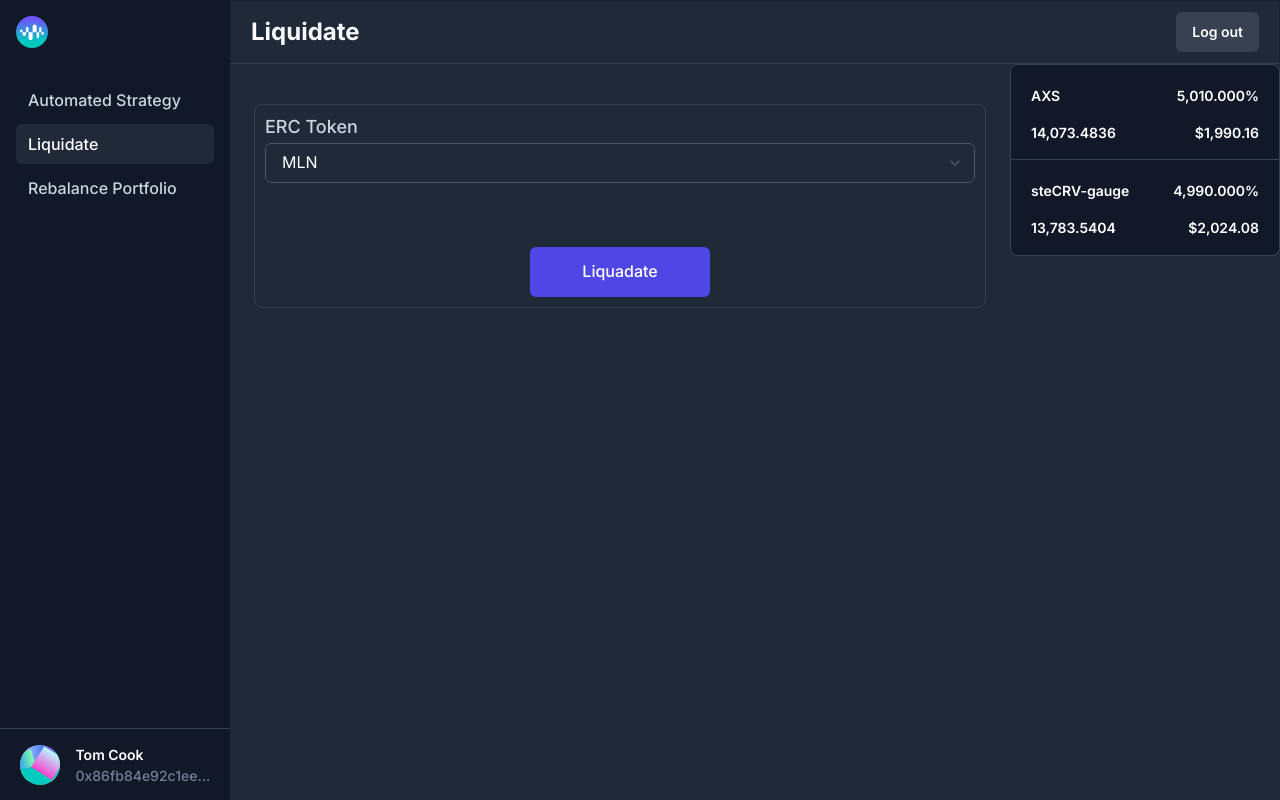
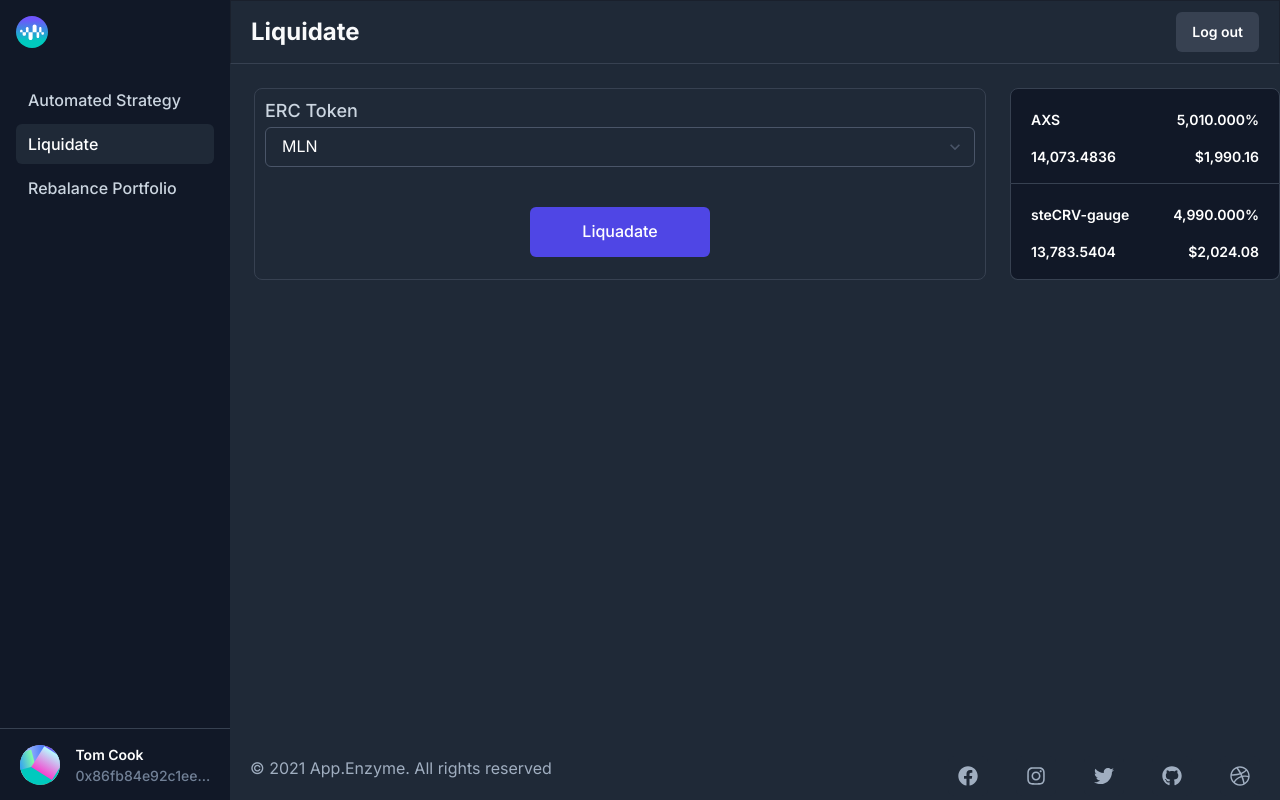
Before and after one commit to kavinm/DeFiSummerEnzymeBot, a React (Create React App) app in the folder src/client/: page /liquidate in a window 1280 px wide. Built offline with nearby package versions, Linux system fonts and the light colour scheme.

Commit message:
footer layout

```diff
--- /dev/null
+++ b/src/client/src/components/shared/Footer.tsx
@@ -0,0 +1,83 @@
+import React from 'react';
+import {
+  Text,
+  Button,
+  useColorModeValue,
+  VisuallyHidden,
+  Flex,
+  ButtonProps
+} from '@chakra-ui/react';
+import { FaDribbble, FaFacebook, FaGithub, FaInstagram, FaTwitter, } from 'react-icons/fa';
+
+
+
+interface SocialButtonProps extends ButtonProps {
+  label: string
+  href: string
+}
+
+const SocialButton:React.FC<SocialButtonProps> = ({
+  children,
+  label,
+  href,
+  ...props
+} ) => {
+  return (
+    <Button
+      bg={useColorModeValue('accentSurface','accentSurface')}
+      as={'a'}
+      href={href}
+      display={'inline-flex'}
+      alignItems={'center'}
+      justifyContent={'center'}
+      transition={'background 0.3s ease'}
+      _hover={{background:"transparent",
+      }}
+      _active={{background:"transparent"}}
+      p="0px"
+      {...props}
+    >
+      <VisuallyHidden>{label}</VisuallyHidden>
+      {children}
+    </Button>
+  );
+};
+
+const Footer: React.FC = () => {
+  return (
+    <Flex
+      color="gray.400"
+      justifyContent="space-between"
+      position="absolute"
+      bottom="0px"
+      w="100%"
+      p="20px"
+      h="64px"
+    >
+      <Text color="gray.400" as="span"  > &copy; 2021 App.Enzyme. All rights reserved</Text>
+      <Flex justifyContent="space-around"  direction={'row'}  >
+           <SocialButton label={'Facebook'} href={'#'} mr="28px">
+           <FaFacebook fontSize="20px"/>
+          </SocialButton>
+
+          <SocialButton label={'Instagram'} href={'#'} mr="28px">
+          <FaInstagram fontSize="20px"  />
+          </SocialButton>
+
+          <SocialButton label={'Twitter'} href={'#'} mr="28px">
+          <FaTwitter fontSize="20px" />
+          </SocialButton>
+
+           <SocialButton label={'Github'} href={'#'} mr="28px">
+           <FaGithub fontSize="20px" />
+           </SocialButton>
+           <SocialButton label={'Dribbble'} href={'#'}>
+           <FaDribbble fontSize="20px" />
+          </SocialButton>
+
+        </Flex>
+    </Flex>
+  );
+}
+
+export default Footer;
--- a/src/client/src/components/shared/index.tsx
+++ b/src/client/src/components/shared/index.tsx
@@ -1,9 +1,10 @@
 import Navbar from './Navbar';
-import Container from './Container';
 import ThemedButton from './ThemedButton';
 import ThemedInput from './ThemedInput';
 import Sidebar from './Sidebar';
 import Topbar from './Topbar';
 import Table from './Table';
+import Footer from './Footer'
+import Container from './Container'
 
-export { Navbar, Container, ThemedButton, ThemedInput, Topbar, Sidebar, Table };
+export { Navbar, ThemedButton, ThemedInput, Topbar, Sidebar, Table, Footer,Container };
--- a/src/client/src/layouts/DefaultLayout.tsx
+++ b/src/client/src/layouts/DefaultLayout.tsx
@@ -1,15 +1,17 @@
 import React from 'react';
 import { Flex, Box } from '@chakra-ui/react';
-import { Sidebar, Topbar } from '../components/shared';
+import { Sidebar, Topbar,Footer } from '../components/shared';
 
 const DefaultLayout: React.FC<{ name: string }> = ({ children, name }) => {
   return (
     <Flex minHeight="100vh">
       <Sidebar />
-      <Box minHeight="100vh" backgroundColor="accentSurface" w="calc(100vw - 230px)">
+      <Box minHeight="100vh" backgroundColor="accentSurface" w="calc(100vw - 230px)" position="relative">
         <Topbar name={name} />
         {children}
+        <Footer />
       </Box>
+
     </Flex>
   );
 };
--- a/src/client/src/pages/Liquidate.tsx
+++ b/src/client/src/pages/Liquidate.tsx
@@ -1,7 +1,7 @@
 import React from 'react';
 import DefaultLayout from '../layouts/DefaultLayout';
 import { Box, Text,Flex,Center,Select} from '@chakra-ui/react';
-import { ThemedButton, ThemedInput,Table } from '../components/shared';
+import { ThemedButton,Table } from '../components/shared';
 import uuid from 'react-uuid';
 import styled from '@emotion/styled';
 
@@ -41,7 +41,7 @@
         padding="10px"
         borderRadius="8px"
         w="850px"
-        mt={{ base: '4rem', xl: '2.5rem' }}
+        mt={{ base: '4rem', xl: '1.5rem' }}
         mx={{ base: '1rem', sm: '1.5rem' }}>
     <form>
     <Text
@@ -64,14 +64,14 @@
     {/* {errors.vaultAddress?.message} */}
   </Text>
   < Center>
-  <ThemedButton color="white" type="submit" mt="2rem" mx="auto" width="180px" height="50px">
+  <ThemedButton color="white" type="submit" mt="0.5rem" mx="auto" width="180px" height="50px">
     Liquadate
   </ThemedButton>
   </Center>
 </form>
 </Box>
 
-<Table rows={vaultHoldingsRows} shownAs="vaultHoldingsTable" />
+<Table rows={vaultHoldingsRows} shownAs="vaultHoldingsTable" mt="1.5rem" />
 </Flex>
 </DefaultLayout>;
 };
```
Also changed, not shown: 1 other file (tests, documents, lock files or other folders).
